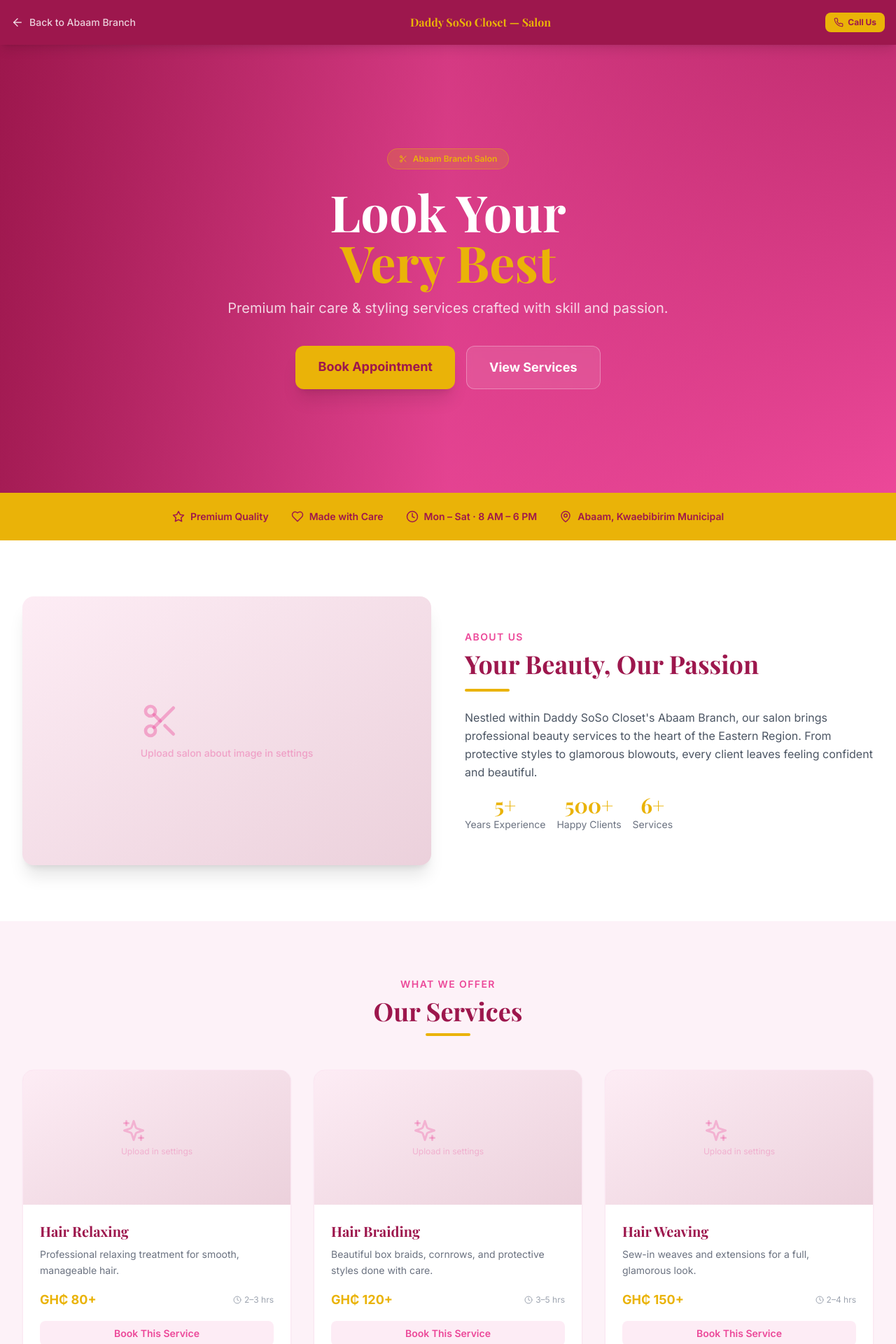
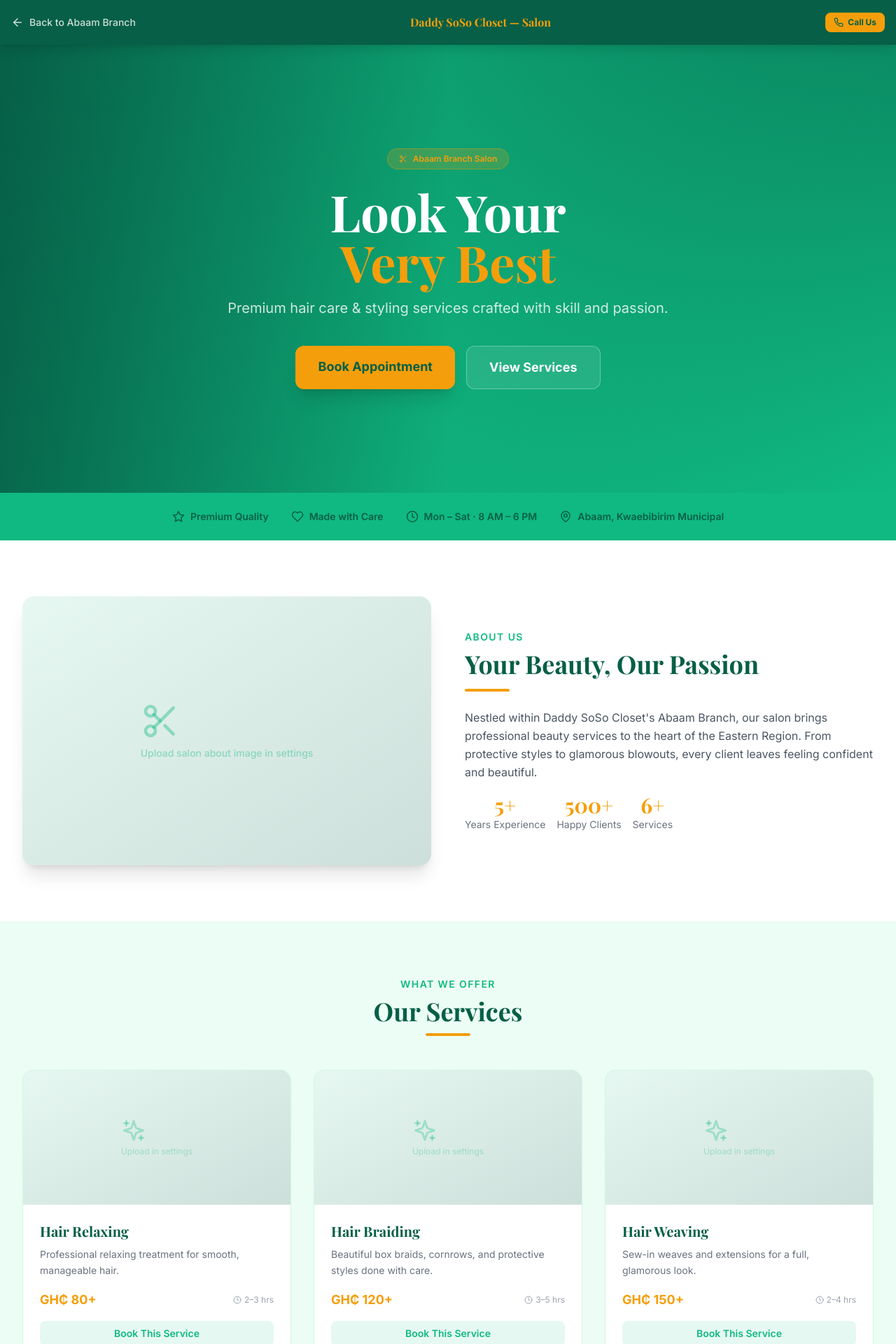
Before and after one commit to Giddymax/daddy-soso-closet, a Next.js app: page /salon in a window 1280 px wide. Shown: the top 1920 px of the page at 70% size. Built offline with nearby package versions, Linux system fonts and the light colour scheme; no server answers; the database is empty; a web font is replaced by a local one.

Commit message:
daddy-soso-boutique

```diff
--- a/src/app/salon/page.tsx
+++ b/src/app/salon/page.tsx
@@ -43,16 +43,16 @@
   return (
     <div className="min-h-screen bg-white">
       {/* ─── Header ─── */}
-      <header className="fixed top-0 left-0 right-0 z-50 bg-[#9D174D] shadow-lg">
+      <header className="fixed top-0 left-0 right-0 z-50 bg-[#065F46] shadow-lg">
         <div className="max-w-7xl mx-auto px-4 h-16 flex items-center justify-between">
           <Link href="/abaam" className="flex items-center gap-2 text-white/80 hover:text-white transition-colors">
             <ArrowLeft size={18} />
             <span className="text-sm font-medium">Back to Abaam Branch</span>
           </Link>
-          <span className="font-playfair font-bold text-[#EAB308] hidden sm:block">
+          <span className="font-playfair font-bold text-[#F59E0B] hidden sm:block">
             Daddy SoSo Closet — Salon
           </span>
-          <a href={`tel:${phone}`} className="flex items-center gap-1.5 bg-[#EAB308] text-[#9D174D] px-3 py-1.5 rounded-lg font-bold text-xs hover:bg-yellow-300 transition-colors">
+          <a href={`tel:${phone}`} className="flex items-center gap-1.5 bg-[#F59E0B] text-[#065F46] px-3 py-1.5 rounded-lg font-bold text-xs hover:bg-amber-300 transition-colors">
             <Phone size={14} /> Call Us
           </a>
         </div>
@@ -61,7 +61,7 @@
       <main className="pt-16">
         {/* ─── Hero ─── */}
         <section className="relative h-[80vh] min-h-[500px] flex items-center justify-center overflow-hidden">
-          <div className="absolute inset-0 bg-gradient-to-br from-[#9D174D] to-[#EC4899]">
+          <div className="absolute inset-0 bg-gradient-to-br from-[#065F46] to-[#10B981]">
             {s.salon_hero_url && (
               <SupabaseImage
                 src={s.salon_hero_url}
@@ -73,19 +73,19 @@
               />
             )}
           </div>
-          <div className="absolute inset-0 bg-gradient-to-r from-[#9D174D]/80 via-[#EC4899]/60 to-transparent" />
+          <div className="absolute inset-0 bg-gradient-to-r from-[#065F46]/80 via-[#10B981]/60 to-transparent" />
           <div className="relative z-10 text-center px-4 max-w-3xl mx-auto">
-            <div className="inline-flex items-center gap-2 bg-[#EAB308]/20 border border-[#EAB308]/40 text-[#EAB308] text-xs font-semibold px-4 py-1.5 rounded-full mb-6 backdrop-blur-sm">
+            <div className="inline-flex items-center gap-2 bg-[#F59E0B]/20 border border-[#F59E0B]/40 text-[#F59E0B] text-xs font-semibold px-4 py-1.5 rounded-full mb-6 backdrop-blur-sm">
               <Scissors size={12} /> Abaam Branch Salon
             </div>
             <h1 className="font-playfair text-5xl sm:text-6xl md:text-7xl font-bold text-white leading-tight mb-4">
-              Look Your <span className="block text-[#EAB308]">Very Best</span>
+              Look Your <span className="block text-[#F59E0B]">Very Best</span>
             </h1>
             <p className="text-white/80 text-lg sm:text-xl mb-10">
               Premium hair care &amp; styling services crafted with skill and passion.
             </p>
             <div className="flex flex-col sm:flex-row gap-4 justify-center">
-              <a href="#book" className="bg-[#EAB308] text-[#9D174D] px-8 py-4 rounded-xl font-bold text-lg hover:bg-yellow-300 transition-all duration-300 shadow-xl hover:-translate-y-0.5">
+              <a href="#book" className="bg-[#F59E0B] text-[#065F46] px-8 py-4 rounded-xl font-bold text-lg hover:bg-amber-300 transition-all duration-300 shadow-xl hover:-translate-y-0.5">
                 Book Appointment
               </a>
               <a href="#services" className="bg-white/10 backdrop-blur-sm text-white border border-white/30 px-8 py-4 rounded-xl font-bold text-lg hover:bg-white/20 transition-all duration-300">
@@ -96,8 +96,8 @@
         </section>
 
         {/* ─── Info strip ─── */}
-        <section className="bg-[#EAB308] py-6">
-          <div className="max-w-7xl mx-auto px-4 flex flex-wrap justify-center gap-8 text-[#9D174D]">
+        <section className="bg-[#10B981] py-6">
+          <div className="max-w-7xl mx-auto px-4 flex flex-wrap justify-center gap-8 text-[#065F46]">
             {[
               { icon: <Star size={18} />, text: "Premium Quality" },
               { icon: <Heart size={18} />, text: "Made with Care" },
@@ -115,7 +115,7 @@
         <section className="py-20 bg-white">
           <div className="max-w-7xl mx-auto px-4 sm:px-6 lg:px-8">
             <div className="grid grid-cols-1 md:grid-cols-2 gap-12 items-center">
-              <div className="relative h-96 rounded-2xl overflow-hidden shadow-xl bg-gradient-to-br from-[#EC4899]/10 to-[#9D174D]/20">
+              <div className="relative h-96 rounded-2xl overflow-hidden shadow-xl bg-gradient-to-br from-[#10B981]/10 to-[#065F46]/20">
                 {s.salon_about_url ? (
                   <SupabaseImage
                     src={s.salon_about_url}
@@ -126,7 +126,7 @@
                   />
                 ) : (
                   <div className="absolute inset-0 flex items-center justify-center">
-                    <div className="text-center text-[#EC4899]/40">
+                    <div className="text-center text-[#10B981]/40">
                       <Scissors size={56} />
                       <p className="mt-2 text-sm font-medium">Upload salon about image in settings</p>
                     </div>
@@ -134,9 +134,9 @@
                 )}
               </div>
               <div>
-                <p className="text-[#EC4899] font-semibold text-sm uppercase tracking-widest mb-2">About Us</p>
-                <h2 className="font-playfair text-4xl font-bold text-[#9D174D] mb-4">Your Beauty, Our Passion</h2>
-                <div className="w-16 h-1 bg-[#EAB308] rounded-full mb-6" />
+                <p className="text-[#10B981] font-semibold text-sm uppercase tracking-widest mb-2">About Us</p>
+                <h2 className="font-playfair text-4xl font-bold text-[#065F46] mb-4">Your Beauty, Our Passion</h2>
+                <div className="w-16 h-1 bg-[#F59E0B] rounded-full mb-6" />
                 <p className="text-gray-600 leading-relaxed mb-4">
                   {s.abaam_salon_description ||
                     "Nestled within Daddy SoSo Closet's Abaam Branch, our salon brings professional beauty services to the heart of the Eastern Region. From protective styles to glamorous blowouts, every client leaves feeling confident and beautiful."}
@@ -144,7 +144,7 @@
                 <div className="flex flex-wrap gap-4">
                   {[["5+", "Years Experience"], ["500+", "Happy Clients"], ["6+", "Services"]].map(([stat, label]) => (
                     <div key={label} className="text-center">
-                      <div className="font-playfair text-3xl font-bold text-[#EAB308]">{stat}</div>
+                      <div className="font-playfair text-3xl font-bold text-[#F59E0B]">{stat}</div>
                       <div className="text-sm text-gray-500">{label}</div>
                     </div>
                   ))}
@@ -155,17 +155,17 @@
         </section>
 
         {/* ─── Services ─── */}
-        <section id="services" className="py-20 bg-[#FDF2F8]">
+        <section id="services" className="py-20 bg-[#ECFDF5]">
           <div className="max-w-7xl mx-auto px-4 sm:px-6 lg:px-8">
             <div className="text-center mb-12">
-              <p className="text-[#EC4899] font-semibold text-sm uppercase tracking-widest mb-2">What We Offer</p>
-              <h2 className="font-playfair text-4xl font-bold text-[#9D174D]">Our Services</h2>
-              <div className="w-16 h-1 bg-[#EAB308] mx-auto mt-3 rounded-full" />
+              <p className="text-[#10B981] font-semibold text-sm uppercase tracking-widest mb-2">What We Offer</p>
+              <h2 className="font-playfair text-4xl font-bold text-[#065F46]">Our Services</h2>
+              <div className="w-16 h-1 bg-[#F59E0B] mx-auto mt-3 rounded-full" />
             </div>
             <div className="grid grid-cols-1 sm:grid-cols-2 lg:grid-cols-3 gap-8">
               {servicesMeta.map((service) => (
-                <div key={service.imgKey} className="bg-white rounded-2xl overflow-hidden shadow-sm border border-pink-100 hover:shadow-lg hover:-translate-y-1 transition-all duration-300 group">
-                  <div className="relative h-48 bg-gradient-to-br from-[#EC4899]/10 to-[#9D174D]/20 overflow-hidden">
+                <div key={service.imgKey} className="bg-white rounded-2xl overflow-hidden shadow-sm border border-emerald-100 hover:shadow-lg hover:-translate-y-1 transition-all duration-300 group">
+                  <div className="relative h-48 bg-gradient-to-br from-[#10B981]/10 to-[#065F46]/20 overflow-hidden">
                     {s[service.imgKey] ? (
                       <SupabaseImage
                         src={s[service.imgKey]}
@@ -176,7 +176,7 @@
                       />
                     ) : (
                       <div className="absolute inset-0 flex items-center justify-center">
-                        <div className="text-center text-[#EC4899]/30">
+                        <div className="text-center text-[#10B981]/30">
                           <Sparkles size={36} />
                           <p className="text-xs mt-1">Upload in settings</p>
                         </div>
@@ -184,17 +184,17 @@
                     )}
                   </div>
                   <div className="p-6">
-                    <h3 className="font-playfair text-xl font-bold text-[#9D174D] mb-2">{service.name}</h3>
+                    <h3 className="font-playfair text-xl font-bold text-[#065F46] mb-2">{service.name}</h3>
                     <p className="text-gray-500 text-sm leading-relaxed mb-4">
                       {s[service.descKey] || service.defaultDesc}
                     </p>
                     <div className="flex items-center justify-between">
-                      <span className="font-bold text-[#EAB308] text-lg">
+                      <span className="font-bold text-[#F59E0B] text-lg">
                         {s[service.priceKey] || service.defaultPrice}
                       </span>
                       <span className="text-xs text-gray-400 flex items-center gap-1"><Clock size={12} /> {service.duration}</span>
                     </div>
-                    <a href="#book" className="mt-4 block text-center bg-[#EC4899]/10 text-[#EC4899] py-2 rounded-lg text-sm font-semibold hover:bg-[#EC4899] hover:text-white transition-colors duration-200">
+                    <a href="#book" className="mt-4 block text-center bg-[#10B981]/10 text-[#10B981] py-2 rounded-lg text-sm font-semibold hover:bg-[#10B981] hover:text-white transition-colors duration-200">
                       Book This Service
                     </a>
                   </div>
@@ -208,13 +208,13 @@
         <section className="py-20 bg-white">
           <div className="max-w-7xl mx-auto px-4 sm:px-6 lg:px-8">
             <div className="text-center mb-12">
-              <p className="text-[#EC4899] font-semibold text-sm uppercase tracking-widest mb-2">Our Work</p>
-              <h2 className="font-playfair text-4xl font-bold text-[#9D174D]">Gallery</h2>
-              <div className="w-16 h-1 bg-[#EAB308] mx-auto mt-3 rounded-full" />
+              <p className="text-[#10B981] font-semibold text-sm uppercase tracking-widest mb-2">Our Work</p>
+              <h2 className="font-playfair text-4xl font-bold text-[#065F46]">Gallery</h2>
+              <div className="w-16 h-1 bg-[#F59E0B] mx-auto mt-3 rounded-full" />
             </div>
             <div className="grid grid-cols-2 md:grid-cols-3 gap-4">
               {galleryKeys.map((key, idx) => (
-                <div key={key} className="relative aspect-square rounded-2xl overflow-hidden bg-gradient-to-br from-[#EC4899]/10 to-[#9D174D]/20 group cursor-pointer">
+                <div key={key} className="relative aspect-square rounded-2xl overflow-hidden bg-gradient-to-br from-[#10B981]/10 to-[#065F46]/20 group cursor-pointer">
                   {s[key] ? (
                     <SupabaseImage
                       src={s[key]}
@@ -224,14 +224,14 @@
                       sizes="(max-width: 768px) 50vw, 33vw"
                     />
                   ) : (
-                    <div className="absolute inset-0 flex items-center justify-center border-2 border-dashed border-[#EC4899]/20 rounded-2xl">
-                      <div className="text-center text-[#EC4899]/30">
+                    <div className="absolute inset-0 flex items-center justify-center border-2 border-dashed border-[#10B981]/20 rounded-2xl">
+                      <div className="text-center text-[#10B981]/30">
                         <Sparkles size={28} />
                         <p className="text-xs mt-1">Gallery photo {idx + 1}</p>
                       </div>
                     </div>
                   )}
-                  <div className="absolute inset-0 bg-[#9D174D]/0 group-hover:bg-[#9D174D]/30 transition-colors duration-300" />
+                  <div className="absolute inset-0 bg-[#065F46]/0 group-hover:bg-[#065F46]/30 transition-colors duration-300" />
                 </div>
               ))}
             </div>
@@ -239,12 +239,12 @@
         </section>
 
         {/* ─── Booking Form ─── */}
-        <section id="book" className="py-20 bg-[#9D174D]">
+        <section id="book" className="py-20 bg-[#065F46]">
           <div className="max-w-3xl mx-auto px-4 sm:px-6">
             <div className="text-center mb-12">
-              <p className="text-[#EAB308] font-semibold text-sm uppercase tracking-widest mb-2">Reserve Your Spot</p>
+              <p className="text-[#F59E0B] font-semibold text-sm uppercase tracking-widest mb-2">Reserve Your Spot</p>
               <h2 className="font-playfair text-4xl font-bold text-white">Book an Appointment</h2>
-              <div className="w-16 h-1 bg-[#EAB308] mx-auto mt-3 rounded-full" />
+              <div className="w-16 h-1 bg-[#F59E0B] mx-auto mt-3 rounded-full" />
             </div>
             <BookingForm
               services={servicesMeta.map((sv) => ({
@@ -258,33 +258,33 @@
         </section>
 
         {/* ─── Contact / Location ─── */}
-        <section className="py-20 bg-[#FDF2F8]">
+        <section className="py-20 bg-[#ECFDF5]">
           <div className="max-w-7xl mx-auto px-4 sm:px-6 lg:px-8">
             <div className="text-center mb-12">
-              <p className="text-[#EC4899] font-semibold text-sm uppercase tracking-widest mb-2">Find Us</p>
-              <h2 className="font-playfair text-4xl font-bold text-[#9D174D]">Visit the Salon</h2>
-              <div className="w-16 h-1 bg-[#EAB308] mx-auto mt-3 rounded-full" />
+              <p className="text-[#10B981] font-semibold text-sm uppercase tracking-widest mb-2">Find Us</p>
+              <h2 className="font-playfair text-4xl font-bold text-[#065F46]">Visit the Salon</h2>
+              <div className="w-16 h-1 bg-[#F59E0B] mx-auto mt-3 rounded-full" />
             </div>
             <div className="grid grid-cols-1 md:grid-cols-3 gap-8 max-w-4xl mx-auto">
-              <div className="bg-white rounded-2xl p-6 shadow-sm border border-pink-100 text-center">
-                <div className="w-12 h-12 bg-[#EC4899]/10 rounded-full flex items-center justify-center mx-auto mb-4">
-                  <MapPin size={22} className="text-[#EC4899]" />
+              <div className="bg-white rounded-2xl p-6 shadow-sm border border-emerald-100 text-center">
+                <div className="w-12 h-12 bg-[#10B981]/10 rounded-full flex items-center justify-center mx-auto mb-4">
+                  <MapPin size={22} className="text-[#10B981]" />
                 </div>
-                <h3 className="font-semibold text-[#9D174D] mb-1">Location</h3>
+                <h3 className="font-semibold text-[#065F46] mb-1">Location</h3>
                 <p className="text-gray-500 text-sm">Abaam, Kwaebibirim Municipal<br />Eastern Region, Ghana</p>
               </div>
-              <div className="bg-white rounded-2xl p-6 shadow-sm border border-pink-100 text-center">
-                <div className="w-12 h-12 bg-[#EC4899]/10 rounded-full flex items-center justify-center mx-auto mb-4">
-                  <Phone size={22} className="text-[#EC4899]" />
+              <div className="bg-white rounded-2xl p-6 shadow-sm border border-emerald-100 text-center">
+                <div className="w-12 h-12 bg-[#10B981]/10 rounded-full flex items-center justify-center mx-auto mb-4">
+                  <Phone size={22} className="text-[#10B981]" />
                 </div>
-                <h3 className="font-semibold text-[#9D174D] mb-1">Phone</h3>
-                <a href={`tel:${phone}`} className="text-[#EC4899] text-sm font-medium hover:underline">{phone}</a>
+                <h3 className="font-semibold text-[#065F46] mb-1">Phone</h3>
+                <a href={`tel:${phone}`} className="text-[#10B981] text-sm font-medium hover:underline">{phone}</a>
               </div>
-              <div className="bg-white rounded-2xl p-6 shadow-sm border border-pink-100 text-center">
-                <div className="w-12 h-12 bg-[#EC4899]/10 rounded-full flex items-center justify-center mx-auto mb-4">
-                  <Clock size={22} className="text-[#EC4899]" />
+              <div className="bg-white rounded-2xl p-6 shadow-sm border border-emerald-100 text-center">
+                <div className="w-12 h-12 bg-[#10B981]/10 rounded-full flex items-center justify-center mx-auto mb-4">
+                  <Clock size={22} className="text-[#10B981]" />
                 </div>
-                <h3 className="font-semibold text-[#9D174D] mb-1">Hours</h3>
+                <h3 className="font-semibold text-[#065F46] mb-1">Hours</h3>
                 <p className="text-gray-500 text-sm">Mon – Sat<br />8:00 AM – 6:00 PM</p>
               </div>
             </div>
@@ -298,7 +298,7 @@
         phone={s.phone_number}
         email={s.email}
         tagline={s.footer_tagline}
-        theme="pink"
+        theme="emerald"
       />
     </div>
   );
```
Also changed, not shown: src/components/layout/Footer.tsx (+5 -6 lines).
